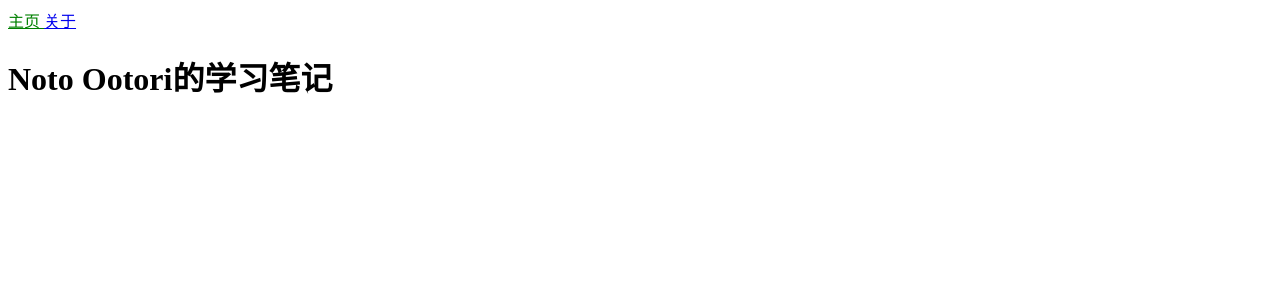
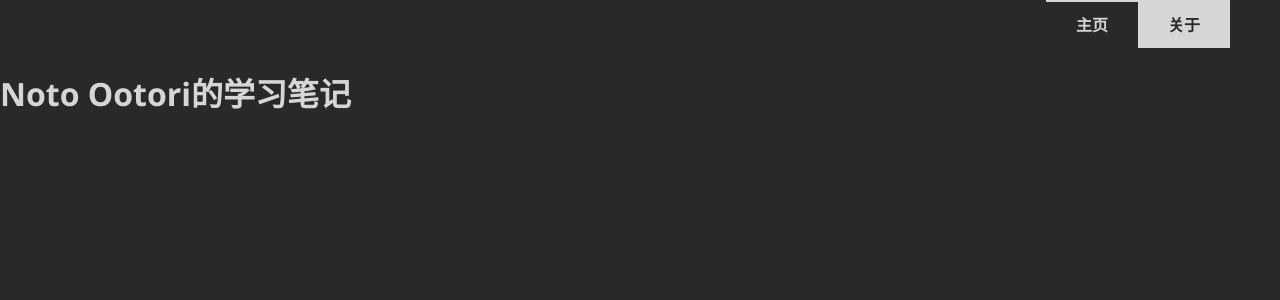
Before and after one commit to NotoOotori/notoootori.github.io, a Jekyll site: the page built from index.md, in a window 1280 px wide. Shown: the top 300 px of the page. Built offline with Jekyll 4.4.1, drawn with Linux system fonts in a browser that asks for light colours.

Commit message:
feat: Add top navigation bar.

```diff
--- a/_includes/navigation.html
+++ b/_includes/navigation.html
@@ -1,7 +1,11 @@
 <nav>
+  <ul class="right">
     {% for item in site.data.navigation %}
-        <a href="{{ item.link | relative_url }}" {% if page.url == item.link %}class="navigation current"{% endif %}>
-            {{ item.name }}
+      <li>
+        <a href="{{ item.link | relative_url }}" {% if page.url == item.link %}class="current"{% endif %}>
+          {{ item.name }}
         </a>
+      </li>
     {% endfor %}
+  </ul>
 </nav>
--- a/_layouts/default.html
+++ b/_layouts/default.html
@@ -7,7 +7,9 @@
     <link rel="stylesheet" href="{{ "/assets/css/styles.css" | relative_url }}">
   </head>
   <body>
-    {% include navigation.html %}
+    <header>
+      {% include navigation.html %}
+    </header>
     {{ content }}
   </body>
 </html>
--- a/_sass/main.scss
+++ b/_sass/main.scss
@@ -1,3 +1,14 @@
-.navigation.current{
-    color: green;
+body{
+  margin: 0;
+  padding: 0;
+  font-family: "Microsoft YaHei", "Meiryo", "Segoe WPC", "Segoe UI", "SFUIText-Light", "HelveticaNeue-Light", sans-serif, "Droid Sans Fallback";
+  background: var(--background-color);
+  color: var(--text-color);
 }
+
+header{
+	content: '';
+	clear: both;
+	display: table;
+  width: 100%;
+}
--- /dev/null
+++ b/_sass/navigation.scss
@@ -0,0 +1,33 @@
+nav{
+	margin-left: 0;
+	margin-right: 50px;
+}
+nav ul{
+	padding: 0;
+	margin: 0;
+}
+nav ul li{
+	list-style: none;
+	float: left;
+	padding: 12px 0;
+	margin: 0;
+	background: var(--text-color);
+	color: var(--background-color);
+}
+nav ul li a{
+	color: inherit; // default: -webkit-link
+	text-decoration: none;
+	font-weight: bold;
+	padding: 12px 30px;
+}
+nav li:hover, nav .current{
+	background: var(--background-color);
+	color: var(--text-color);
+}
+
+nav .left{
+	float: left;
+}
+nav .right{
+	float: right;
+}
--- a/assets/css/styles.scss
+++ b/assets/css/styles.scss
@@ -2,3 +2,9 @@
 ---
 
 @import "main";
+@import "navigation";
+
+:root{
+  --background-color: #292929;
+  --text-color: #D6D6D6;
+}
```
